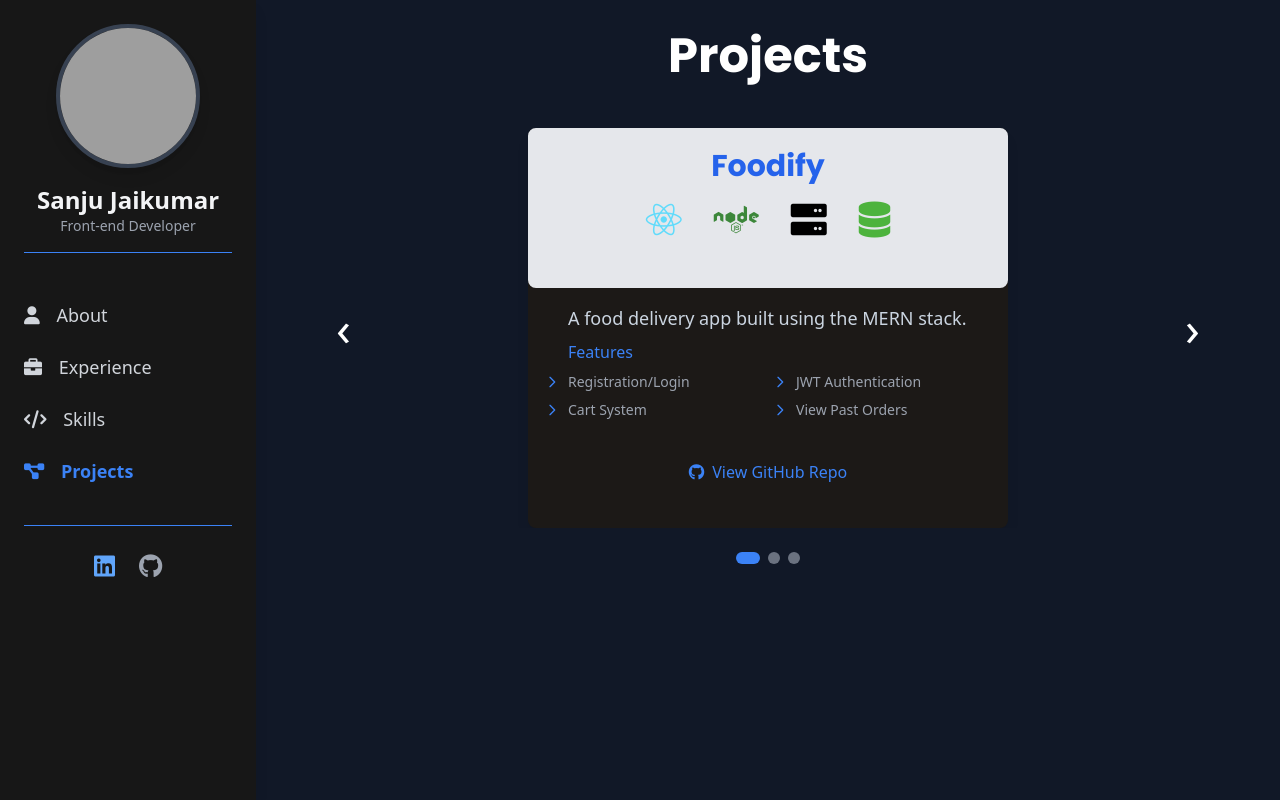
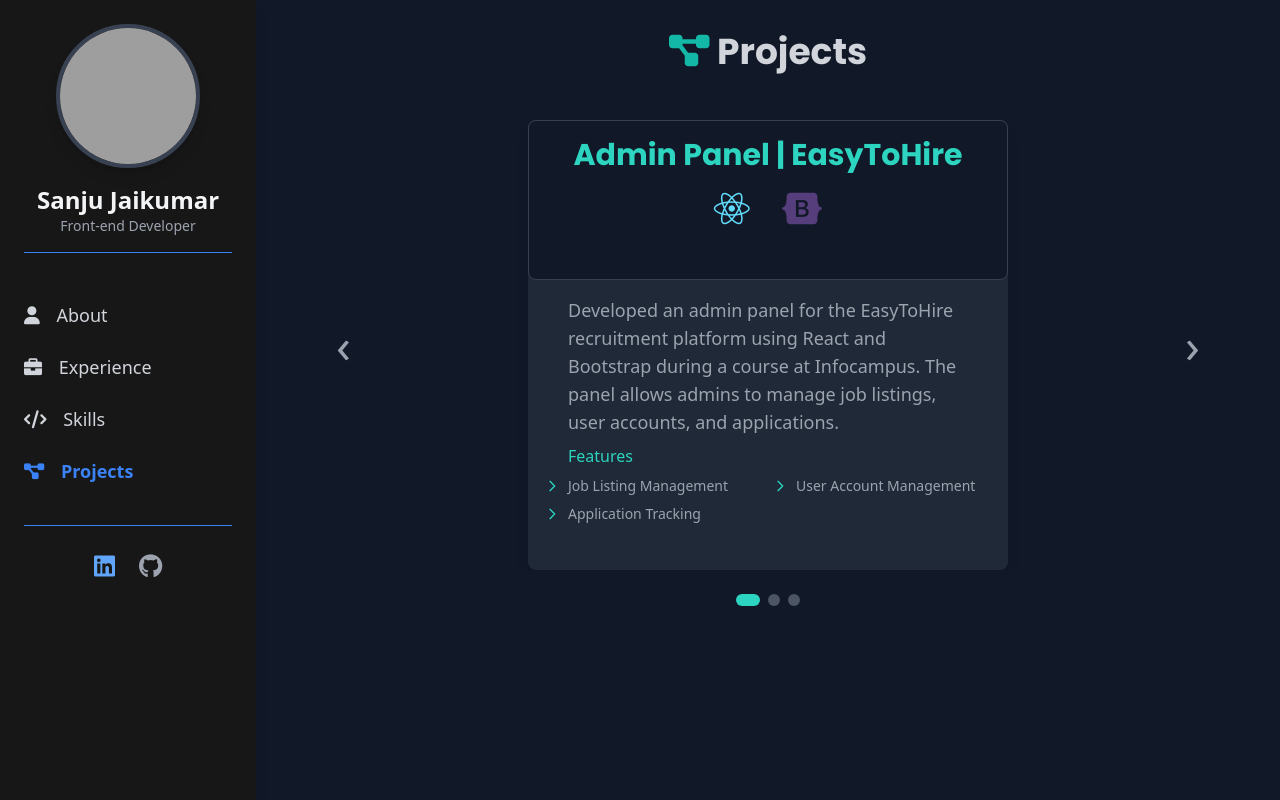
Before and after one commit to Sanju-jk/new, a React (Vite) app: page /projects in a window 1280 px wide. Built offline with nearby package versions, Linux system fonts and the light colour scheme; grey boxes are pictures that could not be loaded.

Commit message:
Dark theme

```diff
--- a/src/screens/Experience.jsx
+++ b/src/screens/Experience.jsx
@@ -42,7 +42,9 @@
 const Experience = () => {
   return (
     <div className="max-w-5xl mx-auto p-8 bg-gray-900 text-white">
-      <h1 className="text-5xl font-bold mb-12 text-center">Experience</h1>
+      <h1 className="text-4xl font-bold mb-12 text-center">
+        <i className='fa fa-briefcase text-yellow-500'></i> Experience
+      </h1>
       <div className="relative border-l-4 border-blue-500">
         {experiences.map((experience, index) => (
           <div key={index} className="mb-12 pl-8 relative">
@@ -53,7 +55,7 @@
 
             {/* Timeline content */}
             <p className="text-sm text-gray-400 mb-1">{experience.date}</p>
-            <h2 className="text-2xl font-bold">{experience.title}</h2>
+            <h2 className="text-2xl font-bold mb-1">{experience.title}</h2>
             <h3 className="text-xl font-semibold text-gray-300 mb-2">{experience.company}</h3>
             <p className="text-gray-400">{experience.description}</p>
           </div>
--- a/src/screens/Projects.jsx
+++ b/src/screens/Projects.jsx
@@ -1,7 +1,4 @@
 import React, { useState, useEffect } from 'react';
-
-//images for projects
-// import portfolioImage from './assets/images/portfolio.jpg';
 
 const Projects = () => {
     const [currentIndex, setCurrentIndex] = useState(0);
@@ -9,39 +6,37 @@
 
     const projects = [
         {
+            title: 'Admin Panel | EasyToHire',
+            description: 'Developed an admin panel for the EasyToHire recruitment platform using React and Bootstrap during a course at Infocampus. The panel allows admins to manage job listings, user accounts, and applications.',
+            features: ['Job Listing Management', 'User Account Management', 'Application Tracking'],
+            technologies: [
+              { name: 'React', iconClass: 'fab fa-react', color: '#61DBFB' },
+              { name: 'Bootstrap', iconClass: 'fab fa-bootstrap', color: '#563d7c' }
+            ],
+            github: '' // You can add a GitHub link if applicable
+          },
+        {
             title: 'Foodify',
-            description: 'A food delivery app built using the MERN stack.',
+            description: 'A fullstack food app built using React, Express, and MongoDB.',
             features: ['Registration/Login', 'JWT Authentication', 'Cart System', 'View Past Orders'],
-            image: 'https://images.pexels.com/photos/3616956/pexels-photo-3616956.jpeg?auto=compress&cs=tinysrgb&w=600', // Free image of food delivery
             technologies: [
                 { name: 'React', iconClass: 'fab fa-react', color: '#61DBFB' },
                 { name: 'Node.js', iconClass: 'fab fa-node', color: '#3C873A' },
-                { name: 'Express.js', iconClass: 'fas fa-server', color: '#000000' },
+                { name: 'Express.js', iconClass: 'fas fa-server', color: '#666666' },
                 { name: 'MongoDB', iconClass: 'fas fa-database', color: '#4DB33D' }
             ],
             github: 'https://github.com/your-repo/foodify'
         },
         {
             title: 'Portfolio Website',
-            description: 'A personal portfolio website built with React. It features a modern design and a responsive layout.',
+            description: 'A personal portfolio website built with React and Tailwind Css. It features a modern design and a responsive layout.',
             features: ['Sidebar Navigation Menu', 'Contact Form', 'Carousel for Project Showcase'],
-            image: '', // Free image of a modern workspace
             technologies: [
                 { name: 'React', iconClass: 'fab fa-react', color: '#61DBFB' }
             ],
             github: 'https://github.com/your-repo/portfolio'
-        },
-        {
-            title: 'Project 3',
-            description: 'Description of Project 3',
-            features: ['Feature 1', 'Feature 2'],
-            image: 'https://via.placeholder.com/300',
-            technologies: [
-                { name: 'React', iconClass: 'fab fa-react', color: '#61DBFB' },
-                { name: 'Node.js', iconClass: 'fab fa-node', color: '#3C873A' }
-            ],
-            github: ''
         }
+
     ];
 
     const handlePrevious = () => {
@@ -67,13 +62,15 @@
 
     return (
         <div className="max-w-5xl mx-auto p-8 text-white relative">
-            <h1 className="text-5xl font-bold font-poppins mb-12 text-center">Projects</h1>
+            <h1 className="text-4xl font-bold font-poppins mb-12 text-center text-gray-300">
+                <i className='fa fa-diagram-project text-teal-500'></i> Projects
+            </h1>
 
             <div className="relative flex justify-center items-center">
                 {/* Previous Button */}
                 <button
                     onClick={handlePrevious}
-                    className="absolute left-10 top-1/2 transform -translate-y-1/2 p-2 rounded-full text-white hover:text-blue-600 transition duration-300"
+                    className="absolute left-10 top-1/2 transform -translate-y-1/2 p-2 rounded-full text-gray-400 hover:text-teal-400 transition duration-300"
                     style={{ fontSize: '3rem', zIndex: 10 }}
                 >
                     &#8249;
@@ -87,11 +84,11 @@
                         {projects.map((project, index) => (
                             <div
                                 key={index}
-                                className={`flex-shrink-0 w-full rounded-lg ${index === currentIndex ? 'block' : 'hidden'} bg-stone-900 text-white shadow-lg`}
-                                style={{ height: '400px' }}
+                                className={`flex-shrink-0 w-full rounded-lg ${index === currentIndex ? 'block' : 'hidden'} bg-gray-800 text-gray-200 shadow-lg`}
+                                style={{ height: '450px' }}
                             >
-                                <div className="w-full h-40 bg-gray-200 border-4 rounded-lg mx-auto">
-                                    <h3 className="text-3xl mt-4 font-poppins font-bold text-center text-blue-600">
+                                <div className="w-full h-40 bg-gray-900 border border-gray-700 rounded-lg mx-auto">
+                                    <h3 className="text-3xl mt-4 font-poppins font-bold text-center text-teal-400">
                                         {project.title}
                                     </h3>
 
@@ -108,18 +105,18 @@
                                     </div>
                                 </div>
 
-                                <div className="p-4 bg-stone-900 text-center">
-                                    <p className="text-lg text-slate-300 mb-2 text-left mx-6">
+                                <div className="p-4 bg-gray-800 text-center">
+                                    <p className="text-lg text-gray-400 mb-2 text-left mx-6">
                                         {project.description}
                                     </p>
 
-                                    <p className="text-md text-blue-500 mb-2 mx-6 text-left">
+                                    <p className="text-md text-teal-400 mb-2 mx-6 text-left">
                                         Features
                                     </p>
                                     <ul className="list-none p-0 m-0 text-gray-400 grid grid-cols-2 gap-2">
                                         {project.features.map((feature, index) => (
                                             <li key={index} className="flex items-center text-sm">
-                                                <svg className="w-4 h-4 mr-2 text-blue-500" fill="none" stroke="currentColor" viewBox="0 0 24 24" xmlns="http://www.w3.org/2000/svg">
+                                                <svg className="w-4 h-4 mr-2 text-teal-400" fill="none" stroke="currentColor" viewBox="0 0 24 24" xmlns="http://www.w3.org/2000/svg">
                                                     <path strokeLinecap="round" strokeLinejoin="round" strokeWidth="2" d="M9 5l7 7-7 7"></path>
                                                 </svg>
                                                 {feature}
@@ -134,7 +131,7 @@
                                                 href={project.github}
                                                 target="_blank"
                                                 rel="noopener noreferrer"
-                                                className="text-blue-500 hover:underline hover:text-white flex items-center justify-center"
+                                                className="text-teal-400 hover:underline hover:text-white flex items-center justify-center"
                                             >
                                                 <i className="fab fa-github mr-2"></i>
                                                 View GitHub Repo
@@ -150,7 +147,7 @@
                 {/* Next Button */}
                 <button
                     onClick={handleNext}
-                    className="absolute right-10 top-1/2 transform -translate-y-1/2 p-2 rounded-full text-white hover:text-blue-600 transition duration-300"
+                    className="absolute right-10 top-1/2 transform -translate-y-1/2 p-2 rounded-full text-gray-400 hover:text-teal-400 transition duration-300"
                     style={{ fontSize: '3rem', zIndex: 10 }}
                 >
                     &#8250;
@@ -162,7 +159,7 @@
                 {projects.map((_, index) => (
                     <div
                         key={index}
-                        className={`w-3 h-3 rounded-full ${index === currentIndex ? 'bg-blue-500 w-6' : 'bg-gray-500'} transition-all duration-300`}
+                        className={`w-3 h-3 rounded-full ${index === currentIndex ? 'bg-teal-400 w-6' : 'bg-gray-600'} transition-all duration-300`}
                     />
                 ))}
             </div>
--- a/src/screens/Skills.jsx
+++ b/src/screens/Skills.jsx
@@ -4,113 +4,81 @@
     {
         skill: "React",
         description: 'Experience with hooks, components, and state management.',
-        progress: 80,
-        color: 'text-blue-500',
+        color: 'text-blue-400',
         icon: 'fa-brands fa-react'
     },
     {
         skill: "JavaScript",
         description: 'Knowledge in ES6+, asynchronous programming, and DOM manipulation.',
-        progress: 75,
-        color: 'text-yellow-500',
+        color: 'text-yellow-400',
         icon: 'fa-brands fa-js'
     },
     {
         skill: "Node.js",
         description: 'Knowledge of server frameworks and APIs.',
-        progress: 70,
-        color: 'text-green-500',
+        color: 'text-green-400',
         icon: 'fa-brands fa-node-js'
     },
-
     {
         skill: "Express.js",
         description: 'Knowledge of routing, middleware, and building RESTful APIs.',
-        progress: 65,
-        color: 'text-black',
+        color: 'text-gray-300',
         icon: 'fa-brands fa-node-js'
     },
     {
         skill: "MongoDB",
-        description: 'Knowledge of data modeling and CRUD operations.',
-        progress: 60,
+        description: 'Knowledge of data modeling and CRUD operations. Familiar with schema definitions, validation, and querying using Mongoose.',
         color: 'text-green-500',
         icon: 'fa-solid fa-database'
     },
     {
-        skill: "Mongoose",
-        description: 'Knowledge of schema definitions, validation, and querying.',
-        progress: 70,
-        color: 'text-red-600',
-        icon: 'fa fa-database'
-    },
-
-    {
         skill: "Roku",
         description: 'Experience with Roku’s development environment and APIs for TV App development.',
-        progress: 50,
         color: 'text-purple-500',
         icon: 'fa-solid fa-tv'
     },
     {
         skill: "Git",
-        description: 'Knowledge of branching, merging, and pull requests.',
-        progress: 80,
-        color: 'text-red-600',
+        description: 'Knowledge of version control, branching, merging, and pull requests.',
+        color: 'text-red-500',
         icon: 'fa fa-code-branch'
     },
     {
         skill: "Bootstrap",
         description: 'Knowledge in developing responsive and mobile-first websites.',
-        progress: 75,
-        color: 'text-info',
+        color: 'text-indigo-500',
         icon: 'fa-brands fa-bootstrap'
     },
     {
         skill: "CSS",
         description: 'Knowledge of CSS3, Flexbox, Grid, and responsive design.',
-        progress: 80,
-        color: 'text-blue-500',
+        color: 'text-blue-400',
         icon: 'fa-brands fa-css3-alt'
     },
     {
         skill: "HTML",
         description: 'Proficient in HTML5 and semantic HTML.',
-        progress: 85,
-        color: 'text-orange-500',
+        color: 'text-orange-400',
         icon: 'fa-brands fa-html5'
     }
 ];
 
 function Skills() {
     return (
-        <div className="min-h-screen p-6 bg-gray-900">
-            <h1 className="text-5xl font-bold text-center text-white mb-12">Technical Skills</h1>
+        <div className="min-h-screen p-8 bg-gray-900">
+            <h1 className="text-4xl font-bold text-center text-white mb-12">
+                <i className='fa fa-code text-blue-600'></i> Technical Skills
+            </h1>
             <div className="grid grid-cols-1 sm:grid-cols-2 md:grid-cols-4 gap-8">
                 {skills.map((skill, index) => (
                     <div
                         key={index}
-                        className="bg-gray-800 p-6 rounded-lg shadow-lg transition transform hover:-translate-y-2 hover:shadow-2xl flex flex-col items-center"
+                        className="bg-gray-800 p-6 rounded-lg shadow-lg hover:bg-gray-700 transition transform hover:-translate-y-2 hover:shadow-2xl flex flex-col items-center"
                     >
                         {/* Skill Icon */}
                         <i className={`${skill.icon} ${skill.color} text-5xl mb-4`}></i>
                         <p className="text-xl font-semibold text-white mb-2">{skill.skill}</p>
-                        <p className="text-gray-400 text-center mb-6">{skill.description}</p>
-
-                        {/* Progress Bar */}
-                        <div className="w-full mt-auto">
-                            <div className="relative pt-1">
-                                <div className="flex mb-2 items-center justify-between">
-                                    <div className="text-sm font-medium text-gray-300">{`${skill.progress}%`}</div>
-                                </div>
-                                <div className="h-2 bg-gray-700 rounded-full">
-                                    <div
-                                        style={{ width: `${skill.progress}%` }}
-                                        className="h-full rounded-full bg-gradient-to-r from-green-400 to-green-600"
-                                    ></div>
-                                </div>
-                            </div>
-                        </div>
+                        <p className="text-gray-400 text-center">{skill.description}</p>
                     </div>
                 ))}
             </div>
```
Also changed, not shown: src/screens/About.jsx (+13 -18 lines).
